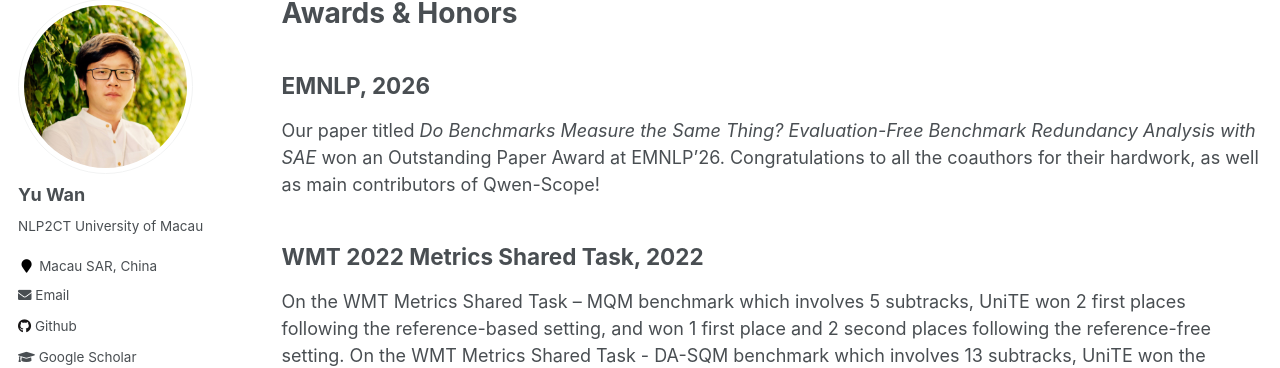
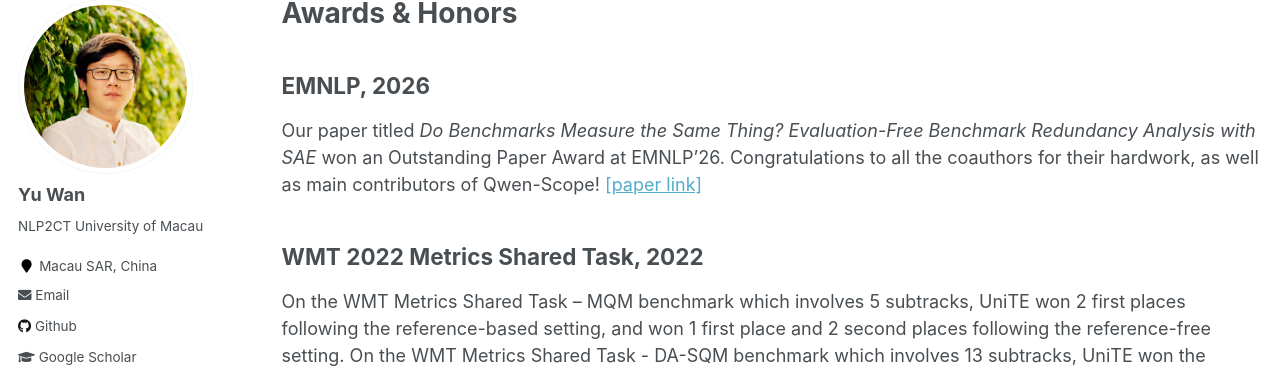
Before and after one commit to wanyu2018umac/wanyu2018umac.github.io, a Jekyll site: the page built from _pages/awards.md, in a window 1280 px wide and 1223 px high. Shown: the part 119-487 px from the top of the window. Built offline with Jekyll 4.4.1, drawn with Linux system fonts in a browser that asks for light colours; some web fonts are replaced.

Commit message:
Include paper link for EMNLP 2026 award
Added a link to the paper for the EMNLP 2026 award.

```diff
--- a/_pages/awards.md
+++ b/_pages/awards.md
@@ -9,7 +9,7 @@ author_profile: true
 **EMNLP, 2026**
 ----
 
-Our paper titled *Do Benchmarks Measure the Same Thing? Evaluation-Free Benchmark Redundancy Analysis with SAE* won an Outstanding Paper Award at EMNLP'26. Congratulations to all the coauthors for their hardwork, as well as main contributors of Qwen-Scope!
+Our paper titled *Do Benchmarks Measure the Same Thing? Evaluation-Free Benchmark Redundancy Analysis with SAE* won an Outstanding Paper Award at EMNLP'26. Congratulations to all the coauthors for their hardwork, as well as main contributors of Qwen-Scope! [[paper link]](https://aclanthology.org/2026.emnlp-main.1284/)
 
 
 **WMT 2022 Metrics Shared Task, 2022**
```
